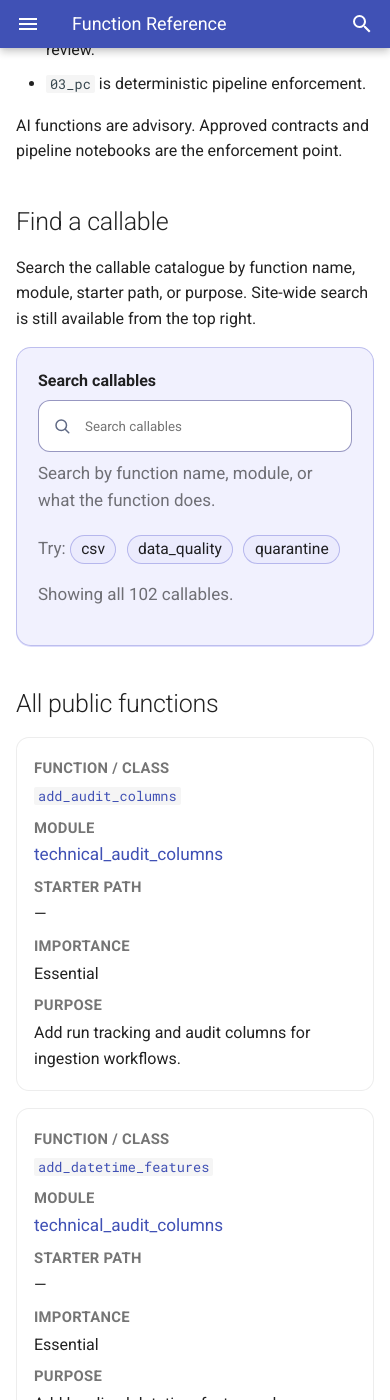
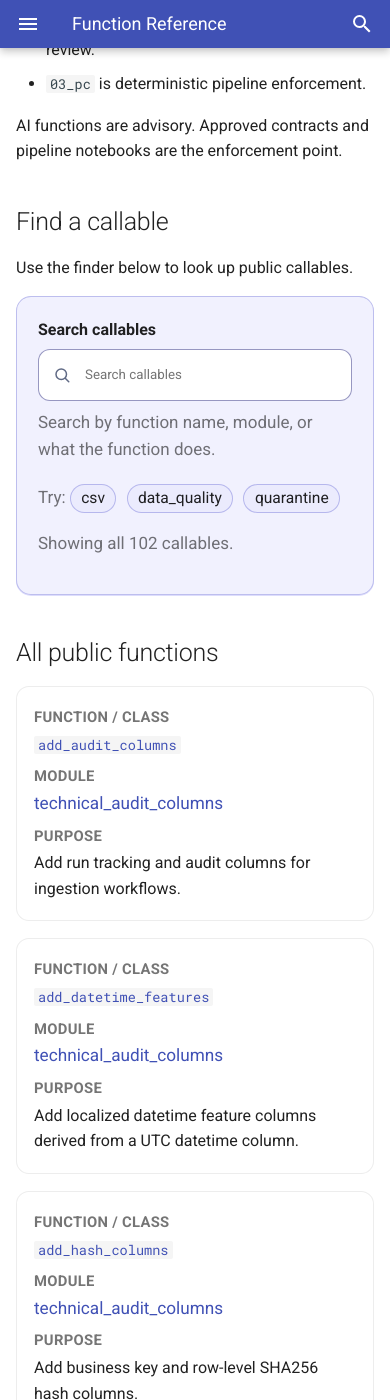
Before and after one commit to Voycepeh/fabric-data-product-framework, an MkDocs documentation site: the page built from docs/reference/index.md, in a window 390 px wide and 1400 px high, scrolled down 1226 px. Built offline with MkDocs 1.6.1 and Material for MkDocs 9.7.7, drawn with Linux system fonts in a browser that asks for light colours; comment, search, counter and statistics services are not loaded; some of the changed text lies outside the part shown.

Commit message:
Tighten mobile function reference cards

```diff
--- a/docs/reference/index.md
+++ b/docs/reference/index.md
@@ -41,7 +41,7 @@ AI functions are advisory. Approved contracts and pipeline notebooks are the enf
 
 ## Find a callable
 
-Search the callable catalogue by function name, module, starter path, or purpose. Site-wide search is still available from the top right.
+Use the finder below to look up public callables.
 
 <div class="callable-finder" data-callable-finder>
   <label class="callable-finder-label" for="callable-finder-input">Search callables</label>
--- a/docs/stylesheets/api-chips.css
+++ b/docs/stylesheets/api-chips.css
@@ -212,6 +212,11 @@
   .notebook-structure-function-table td[data-label="Module"] {
     display: none;
   }
+
+  .reference-catalogue-table td[data-label="Starter path"],
+  .reference-catalogue-table td[data-label="Importance"] {
+    display: none;
+  }
 }
 
 @media screen and (min-width: 761px) {
```
Also changed, not shown: 1 other file.
